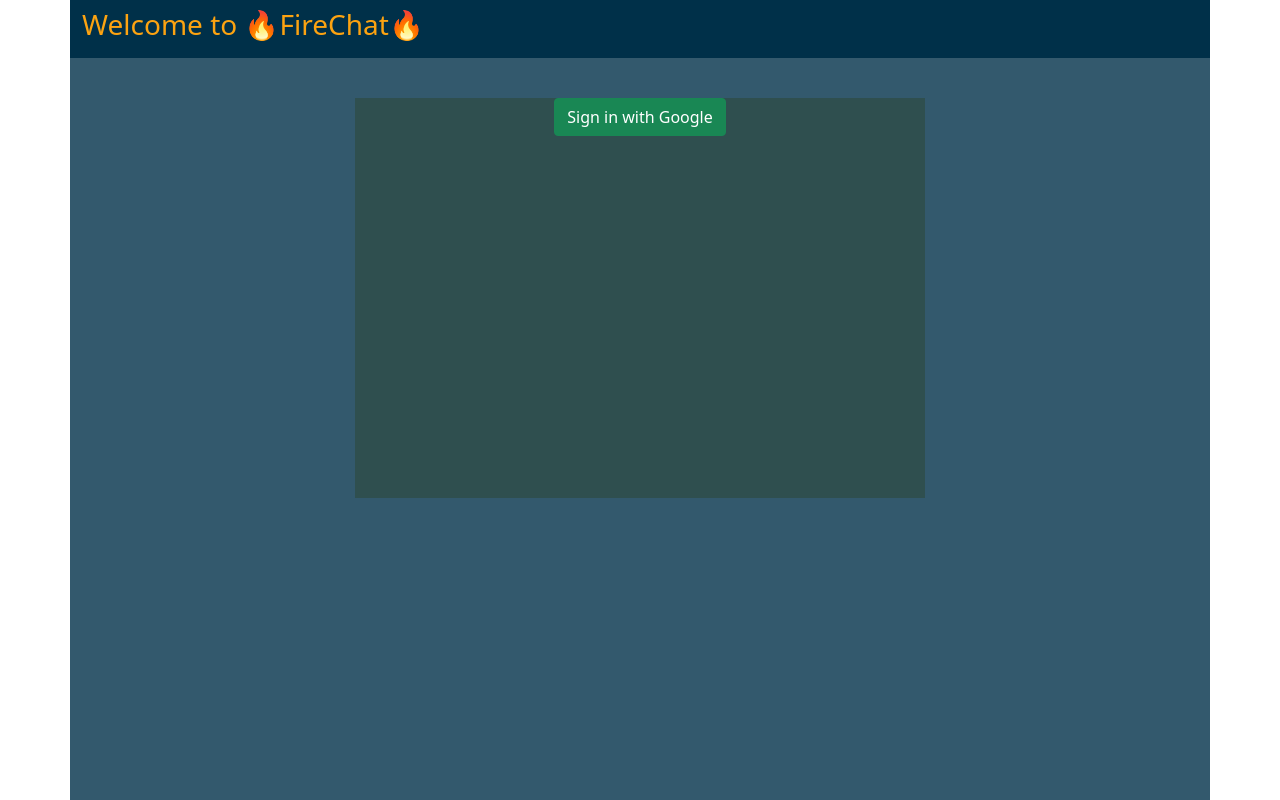
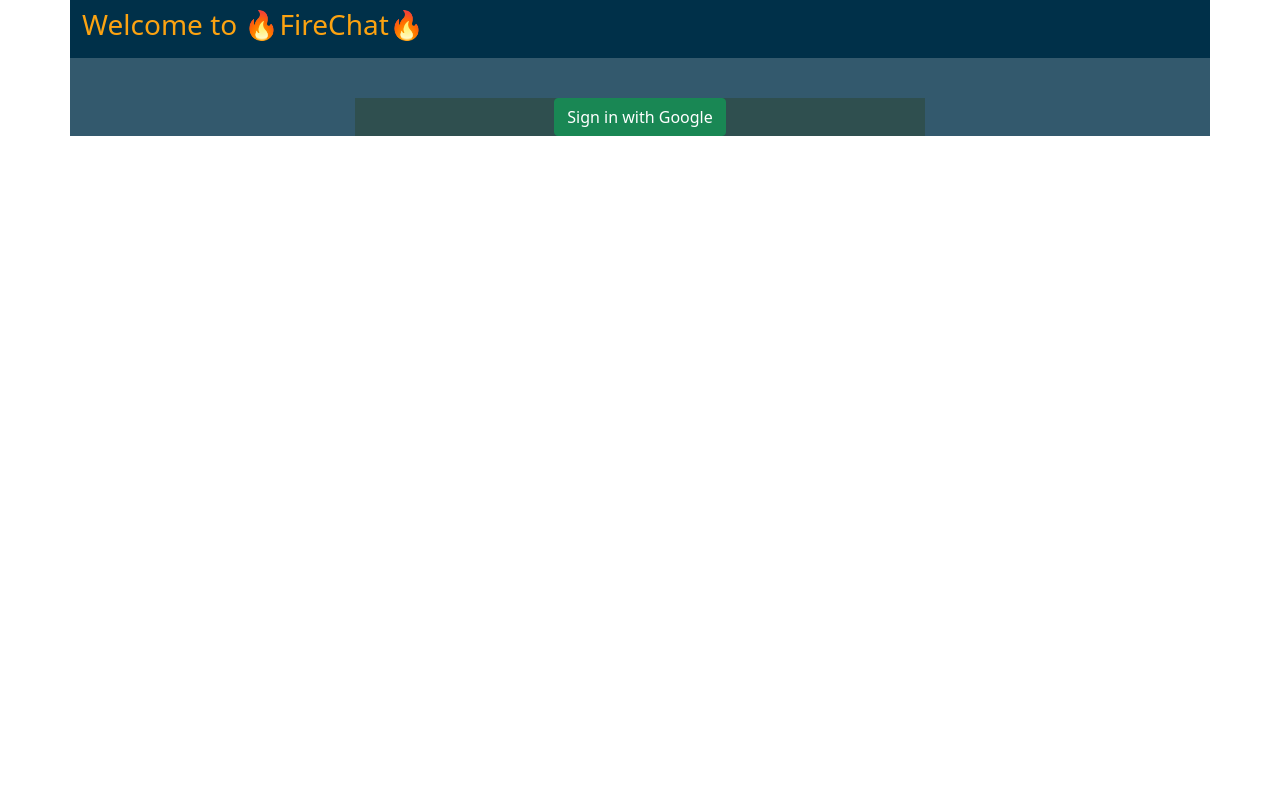
Before and after one commit to DomGalluzzo/FireChat, a React (Create React App) app: page / in a window 1280 px wide. Built offline with nearby package versions, Linux system fonts and the light colour scheme; no server answers.

Commit message:
chatroom box styling

```diff
--- a/src/components/Message.js
+++ b/src/components/Message.js
@@ -11,7 +11,7 @@
 				src={userAvatar}
 				alt="UserAvatar.jpg"
 			/>
-			<p>{text}</p>
+			<p style={{ marginBottom: 0 }}>{text}</p>
 		</div>
 	);
 };
--- a/src/styles/App.scss
+++ b/src/styles/App.scss
@@ -1,5 +1,5 @@
 .main-container {
-	height: 100vh;
+	height: auto;
 	background: rgba(0, 48, 73, 0.8);
 	color: rgba(255, 255, 255, 0.8);
 }
--- a/src/styles/chatroom.scss
+++ b/src/styles/chatroom.scss
@@ -1,7 +1,6 @@
 .chatroom-container {
 	display: flex;
 	justify-content: space-between;
-	margin-top: 5%;
 	background: rgba(0, 48, 73, 0.9);
 }
 
```
